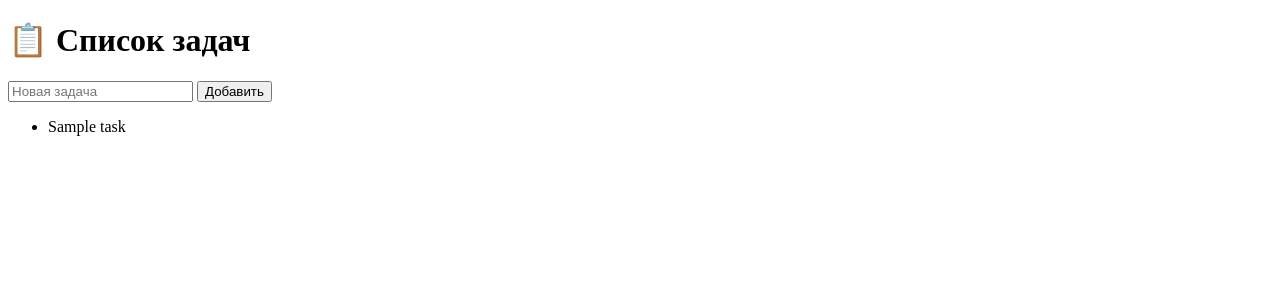
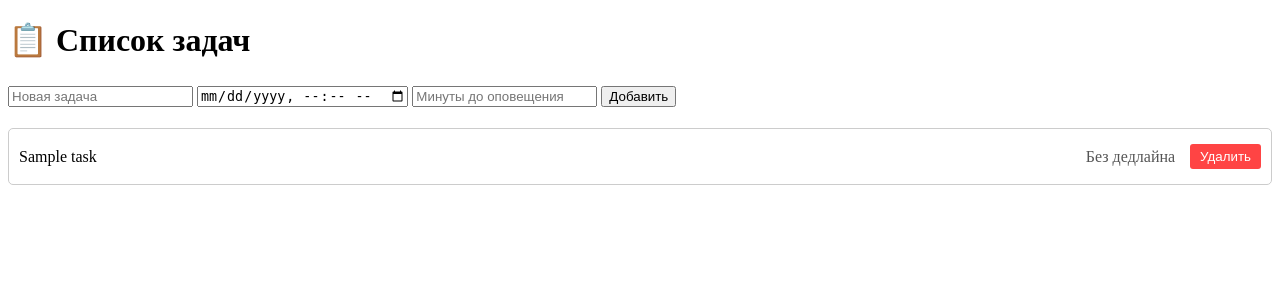
Before and after one commit to ecstase-art/todo-app, a Flask app: template templates/index.html in a window 1280 px wide. Shown: the top 300 px of the page. Run offline with Flask 3, Linux system fonts and the light colour scheme; the template is opened without the code that fills it: most values are stand-ins (such as "Sample title", 1, 10 or a date in 2020); some libraries are stand-ins or nearby versions.

Commit message:
Update index.html

```diff
--- a/templates/index.html
+++ b/templates/index.html
@@ -3,16 +3,71 @@
 <head>
     <meta charset="UTF-8">
     <title>Мои задачи</title>
+    <style>
+        .task-item {
+            margin: 10px 0;
+            padding: 10px;
+            border: 1px solid #ccc;
+            border-radius: 5px;
+            display: flex;
+            justify-content: space-between;
+            align-items: center;
+        }
+        .task-text {
+            flex: 1;
+        }
+        .task-deadline {
+            margin: 0 15px;
+            color: #555;
+        }
+        .highlight {
+            background-color: #ffcccc;
+            border-color: #ff0000;
+        }
+        .delete-btn {
+            background-color: #ff4444;
+            color: white;
+            border: none;
+            border-radius: 3px;
+            padding: 5px 10px;
+            cursor: pointer;
+        }
+        .delete-btn:hover {
+            background-color: #cc0000;
+        }
+        form input, form button {
+            margin: 5px 0;
+        }
+    </style>
 </head>
 <body>
     <h1>📋 Список задач</h1>
     <form method="POST">
         <input type="text" name="task" placeholder="Новая задача" required>
+        <input type="datetime-local" name="deadline" placeholder="Дедлайн">
+        <input type="number" name="notify_minutes" placeholder="Минуты до оповещения" min="0">
         <button type="submit">Добавить</button>
     </form>
-    <ul>
-        {% for id, task in tasks %}
-            <li>{{ task }}</li>
+
+    <ul style="list-style: none; padding: 0;">
+        {% for task in tasks %}
+            <li class="task-item {% if task[4] %}highlight{% endif %}">
+                <span class="task-text">{{ task[1] }}</span>
+                <span class="task-deadline">
+                    {% if task[2] %}
+                        Дедлайн: {{ task[2].strftime('%d.%m.%Y %H:%M') }}
+                        {% if task[3] %}
+                            (оповестить за {{ task[3] }} мин.)
+                        {% endif %}
+                    {% else %}
+                        Без дедлайна
+                    {% endif %}
+                </span>
+                <form method="POST" style="display: inline;">
+                    <input type="hidden" name="delete_id" value="{{ task[0] }}">
+                    <button type="submit" class="delete-btn">Удалить</button>
+                </form>
+            </li>
         {% endfor %}
     </ul>
 </body>
```
